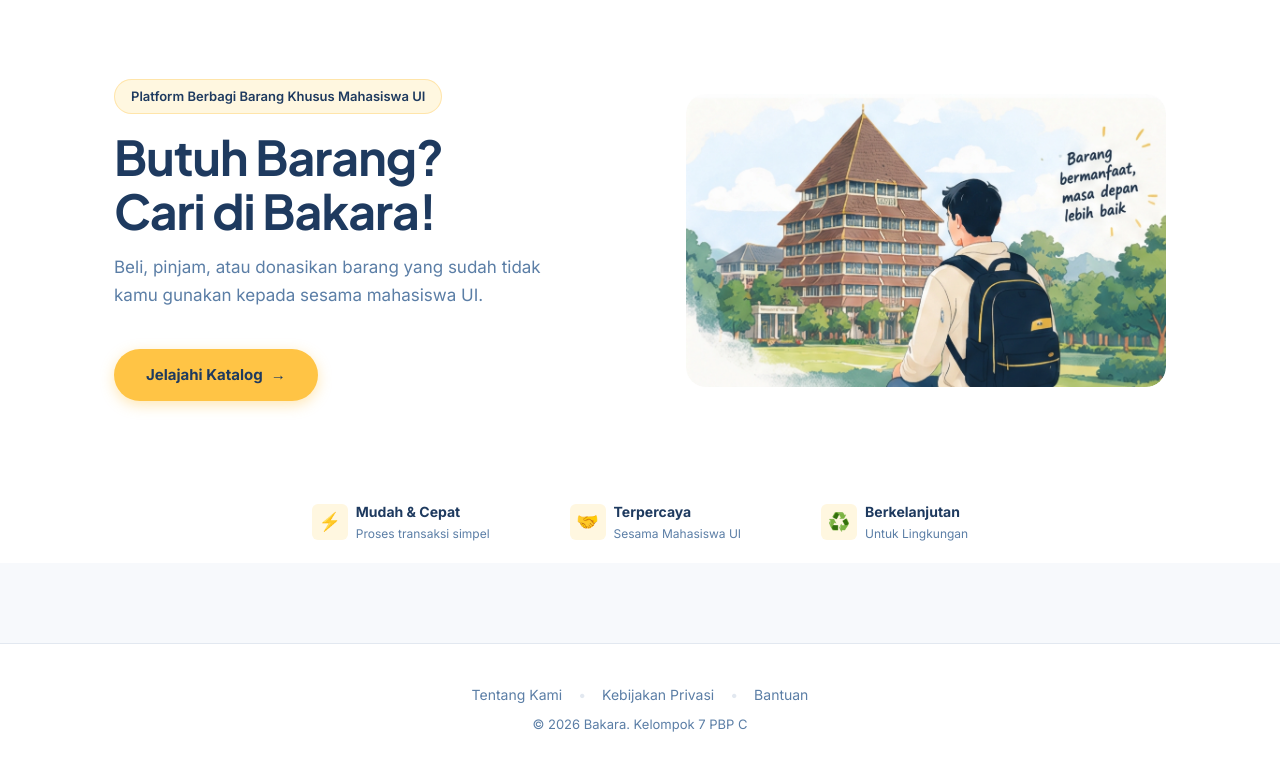
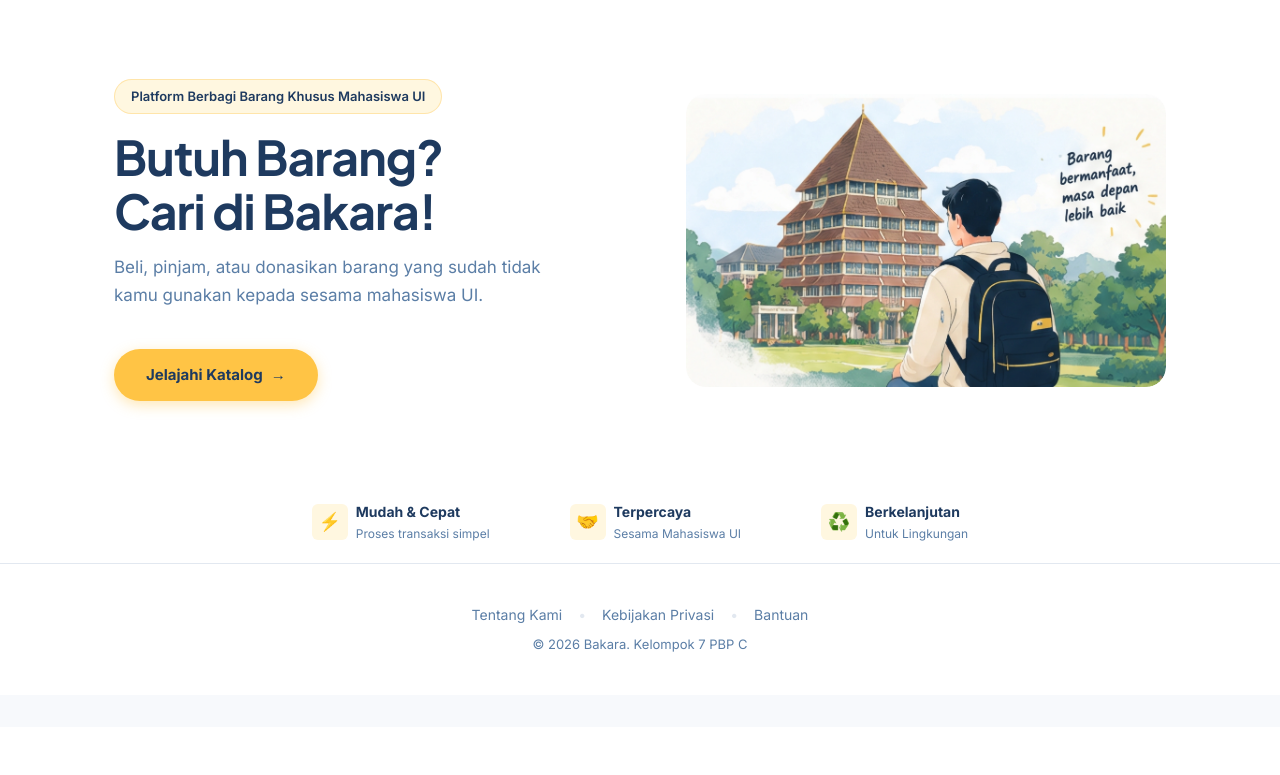
Before and after one commit to kelompok-7-pbp-c/Bakara, a Django app: page / in a window 1280 px wide. Shown: the part 73-848 px from the top of the page. After the commit the page ends 725 px from the top, so only its background shows below. Run offline with Django 5.2, Linux system fonts and the light colour scheme.

Commit message:
Update style.css: penyesuain tampilan beranda

```diff
--- a/static/css/style.css
+++ b/static/css/style.css
@@ -537,7 +537,7 @@ ol {
     background-color: var(--color-surface);
     border-top:       1px solid var(--color-border);
     padding:          var(--spacing-xl) 0;
-    margin-top:       var(--spacing-3xl);
+    margin-top:       0;
     text-align:       center;
     color:            var(--color-secondary);
     font-size:        14px;
```
